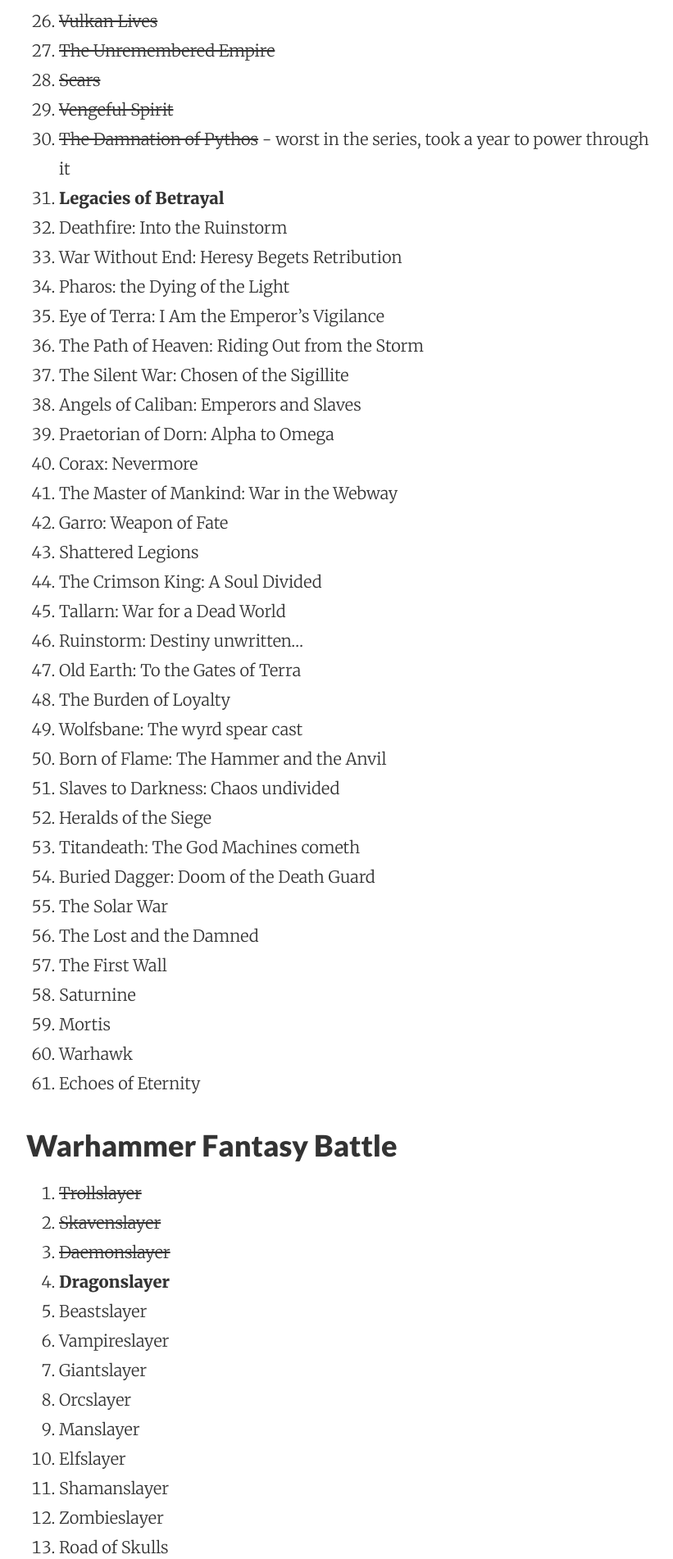
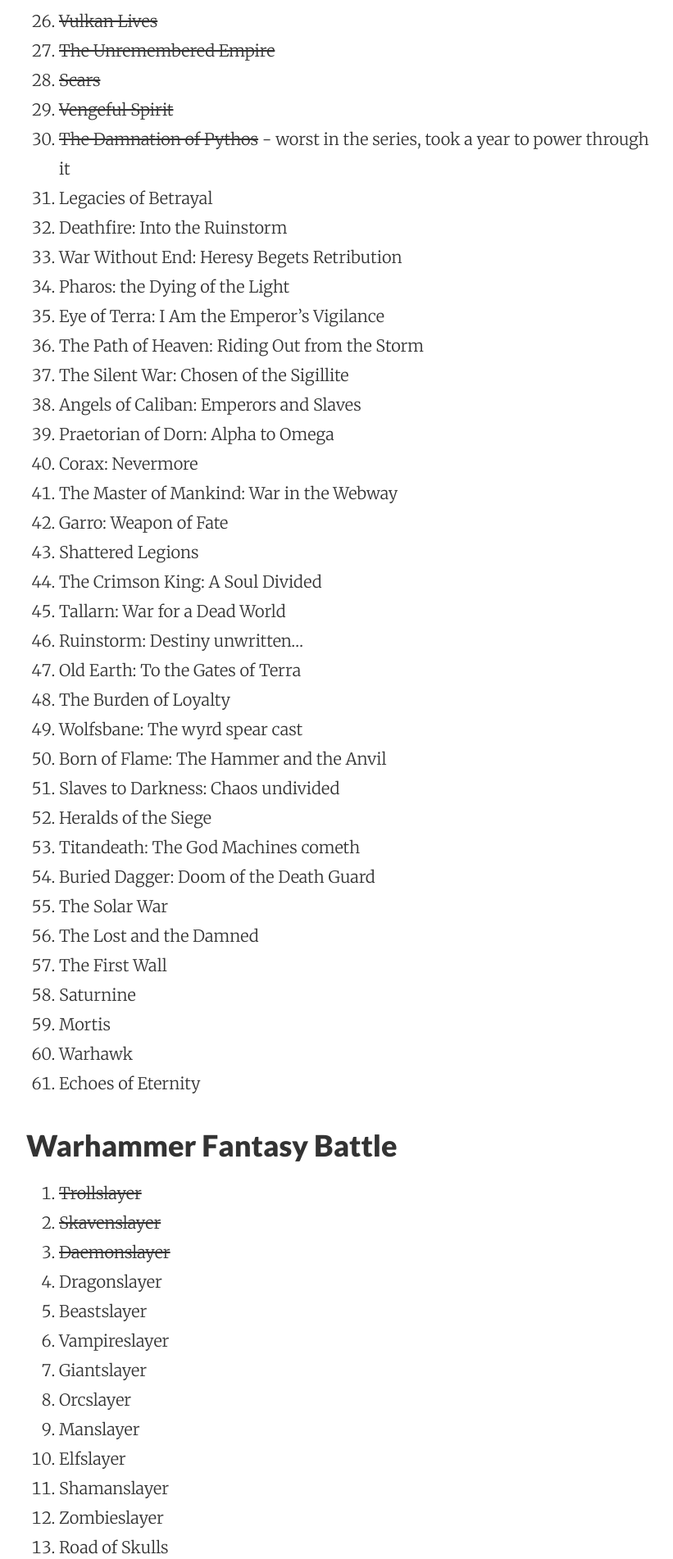
Before and after one commit to oboroc/oboroc.github.io, a Jekyll site: the page built from read.md, in a window 1280 px wide. Shown: the part 1284-3186 px from the top of the page at 82% size, without its empty margins (224-1045 px from the left). Built offline with Jekyll 4.4.1, drawn with Linux system fonts in a browser that asks for light colours.

```diff
--- a/read.md
+++ b/read.md
@@ -39,7 +39,7 @@ Books I finished are striken through. Books I am currently reading are in bold.
 28. <del>Scars</del>
 29. <del>Vengeful Spirit</del>
 30. <del>The Damnation of Pythos</del> - worst in the series, took a year to power through it
-31. **Legacies of Betrayal**
+31. Legacies of Betrayal
 32. Deathfire: Into the Ruinstorm
 33. War Without End: Heresy Begets Retribution
 34. Pharos: the Dying of the Light
@@ -77,7 +77,7 @@ Books I finished are striken through. Books I am currently reading are in bold.
 1. <del>Trollslayer</del>
 2. <del>Skavenslayer</del>
 3. <del>Daemonslayer</del>
-4. **Dragonslayer**
+4. Dragonslayer
 5. Beastslayer
 6. Vampireslayer
 7. Giantslayer
@@ -134,7 +134,7 @@ Books I finished are striken through. Books I am currently reading are in bold.
 1. <del>Drive</del>
 2. <del>The Churn</del>
 3. <del>The Butcher of Anderson Station</del>
-4. Leviathan Wakes
+4. **Leviathan Wakes**
 5. The Last Flight of the Cassandra
 6. Caliban's War
 
```
